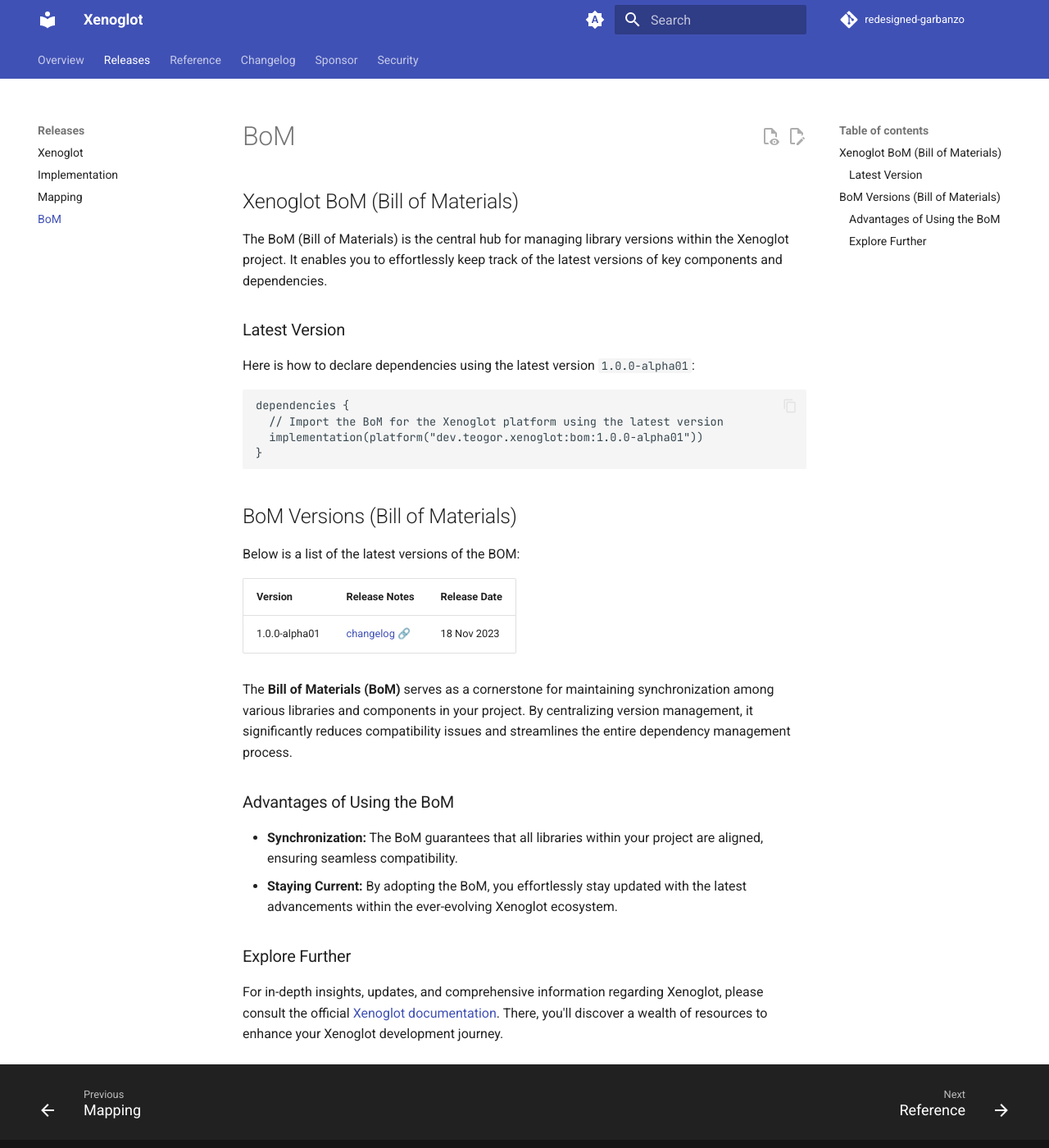
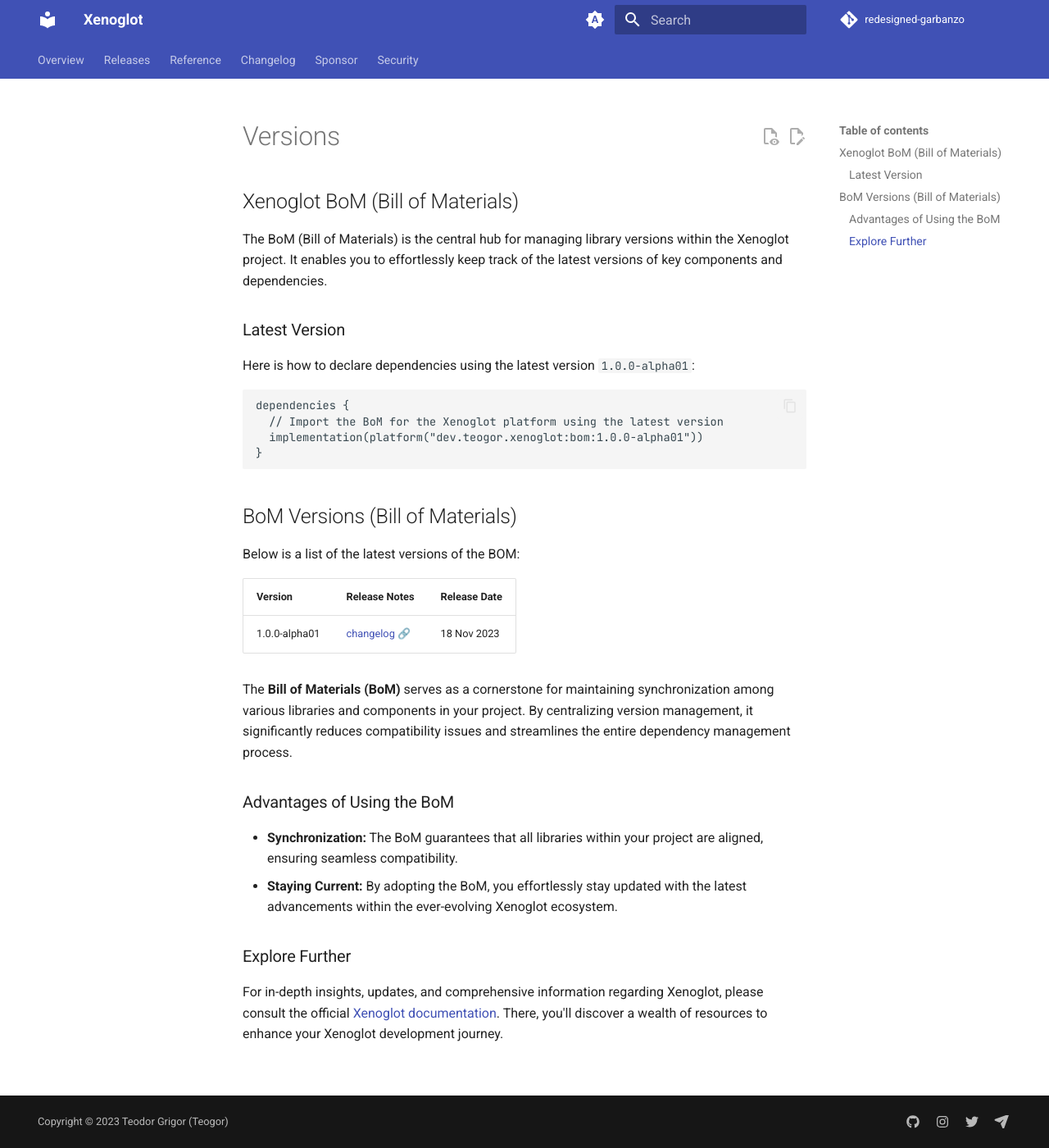
Before and after one commit to teogor/redesigned-garbanzo, an MkDocs documentation site: the page built from docs/bom/versions.md, in a window 1280 px wide and 1400 px high. Shown: the whole window at 82% size. Built offline with MkDocs 1.6.1 and Material for MkDocs 9.7.7, drawn with Linux system fonts in a browser that asks for light colours; comment, search, counter and statistics services are not loaded.

Commit message:
Update mkdocs.yml

```diff
--- a/mkdocs.yml
+++ b/mkdocs.yml
@@ -21,7 +21,6 @@
     - releases.md
     - Implementation: releases/implementation.md
     - Mapping: mapping.md
-    - BoM: bom/versions.md
   - Reference: reference.md
   - Changelog:
     - 1.0.0-alpha01: releases/changelog/1.0.0-alpha01.md
```
